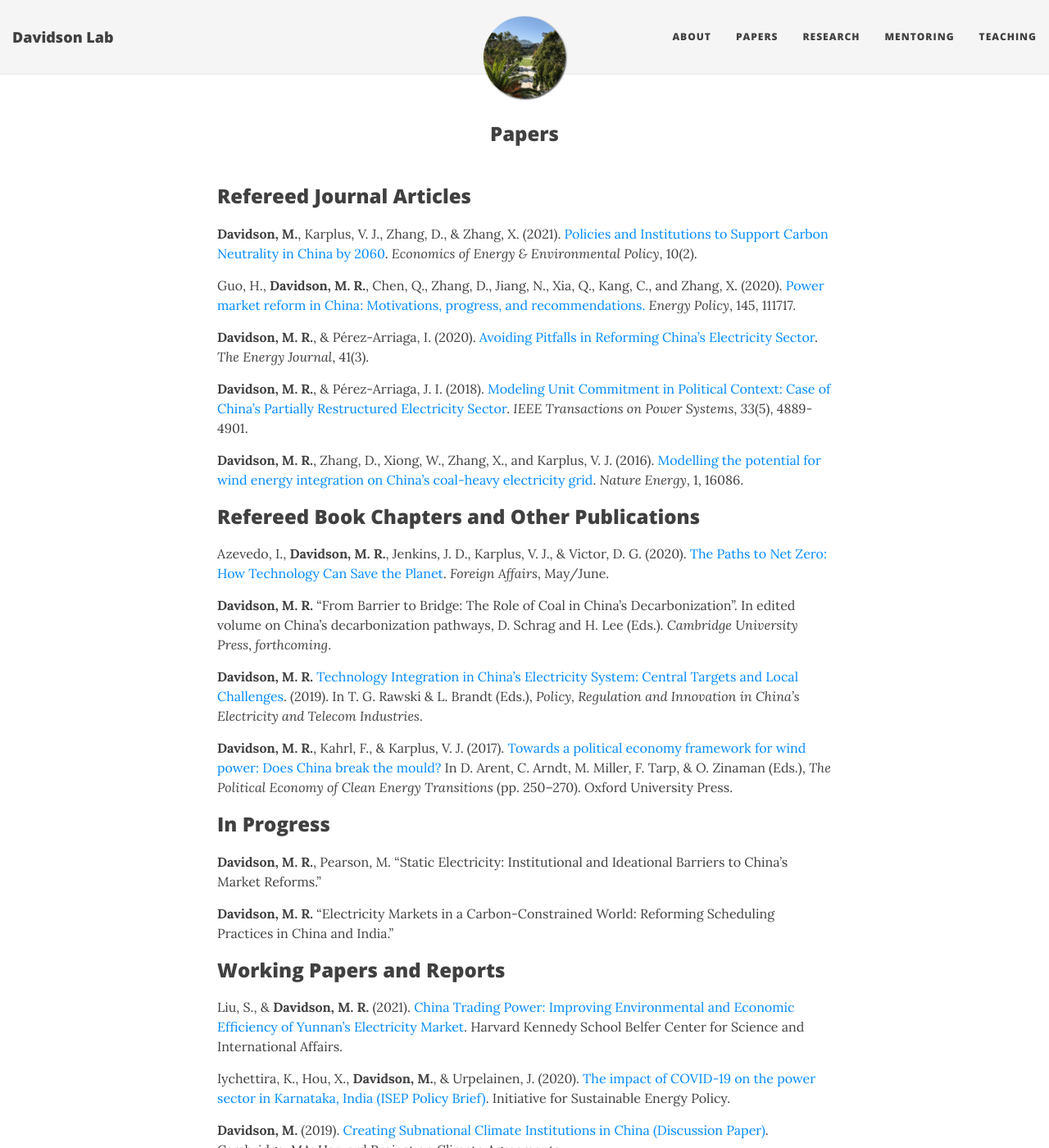
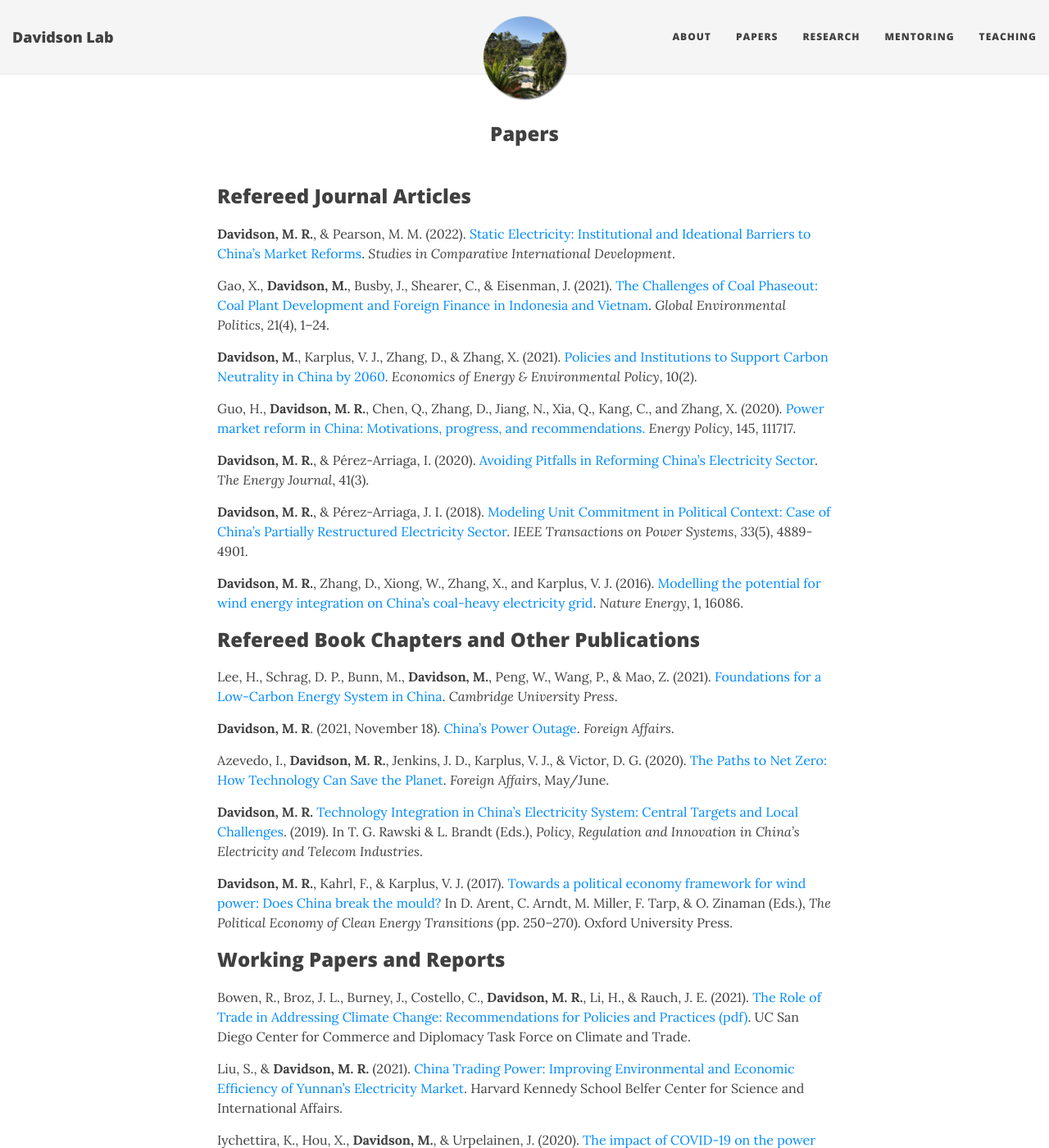
Before and after one commit to east-winds/east-winds.github.io, a Jekyll site: the page built from papers.md, in a window 1280 px wide and 1400 px high. Shown: the whole window at 82% size. Built offline with Jekyll 4.4.1, drawn with Linux system fonts in a browser that asks for light colours; nearby versions of some CDN libraries.

Commit message:
Add SCID paper

```diff
--- a/papers.md
+++ b/papers.md
@@ -7,6 +7,10 @@ published: true
 
 
 ## Refereed Journal Articles ##
+
+**Davidson, M. R.**, & Pearson, M. M. (2022). [Static Electricity: Institutional and Ideational Barriers to China’s Market Reforms](/2022-05-10-static-electricity/). _Studies in Comparative International Development_.
+
+Gao, X., **Davidson, M.**, Busby, J., Shearer, C., & Eisenman, J. (2021). [The Challenges of Coal Phaseout: Coal Plant Development and Foreign Finance in Indonesia and Vietnam](/2021-10-15-challenges-coal-phaseout-indonesia-vietnam/). _Global Environmental Politics_, 21(4), 1–24.
 
 **Davidson, M.**, Karplus, V. J., Zhang, D., & Zhang, X. (2021). [Policies and Institutions to Support Carbon Neutrality in China by 2060](/2021-08-24-policies-institutions-china-carbon-neutrality/). _Economics of Energy & Environmental Policy_, 10(2).
 
@@ -21,26 +25,21 @@ Guo, H., **Davidson, M. R.**, Chen, Q., Zhang, D., Jiang, N., Xia, Q., Kang, C.,
 
 ## Refereed Book Chapters and Other Publications ##
 
+Lee, H., Schrag, D. P., Bunn, M., **Davidson, M.**, Peng, W., Wang, P., & Mao, Z. (2021). [Foundations for a Low-Carbon Energy System in China](https://www.cambridge.org/core/books/foundations-for-a-lowcarbon-energy-system-in-china/1E9D1A1911D0395E1DC3503919138358). _Cambridge University Press_.
+
+**Davidson, M. R**. (2021, November 18). [China’s Power Outage](/2021-11-18-china-power-outage-foreign-affairs/). _Foreign Affairs_.
+
 Azevedo, I., **Davidson, M. R.**, Jenkins, J. D., Karplus, V. J., & Victor, D. G. (2020). [The Paths to Net Zero: How Technology Can Save the Planet](/2020-04-13-paths-to-net-zero/). _Foreign Affairs_, May/June.
-
-
-**Davidson, M. R.** "From Barrier to Bridge: The Role of Coal in China’s Decarbonization". In edited volume on China's decarbonization pathways, D. Schrag and H. Lee (Eds.). _Cambridge University Press_, _forthcoming_.
-
 
 **Davidson, M. R.** [Technology Integration in China’s Electricity System: Central Targets and Local Challenges](/2019-06-30-cup-technology-integration-china-electricity/). (2019). In T. G. Rawski & L. Brandt (Eds.), _Policy, Regulation and Innovation in China’s Electricity and Telecom Industries_.
 
 
-
 **Davidson, M. R.**, Kahrl, F., & Karplus, V. J. (2017). [Towards a political economy framework for wind power: Does China break the mould?](/2017-04-12-oup-political-economy-framework-wind-china/) In D. Arent, C. Arndt, M. Miller, F. Tarp, & O. Zinaman (Eds.), _The Political Economy of Clean Energy Transitions_ (pp. 250–270). Oxford University Press.
-
-## In Progress ##
-
-**Davidson, M. R.**, Pearson, M. "Static Electricity: Institutional and Ideational Barriers to China’s Market Reforms."
-
-**Davidson, M. R.** "Electricity Markets in a Carbon-Constrained World: Reforming Scheduling Practices in China and India."
 
 
 ## Working Papers and Reports ##
+
+Bowen, R., Broz, J. L., Burney, J., Costello, C., **Davidson, M. R.**, Li, H., & Rauch, J. E. (2021). [The Role of Trade in Addressing Climate Change: Recommendations for Policies and Practices (pdf)](https://ccd.ucsd.edu/_files/2021-report_role-of-trade-in-addressing-climate-change.pdf). UC San Diego Center for Commerce and Diplomacy Task Force on Climate and Trade.
 
 Liu, S., & **Davidson, M. R.** (2021). [China Trading Power: Improving Environmental and Economic Efficiency of Yunnan’s Electricity Market](/2021-03-18-china-trading-power-yunnan-electricity-market/). Harvard Kennedy School Belfer Center for Science and International Affairs.
 
```
Also changed, not shown: _posts/2022-05-10-static-electricity.md (added, +17 -0 lines).
